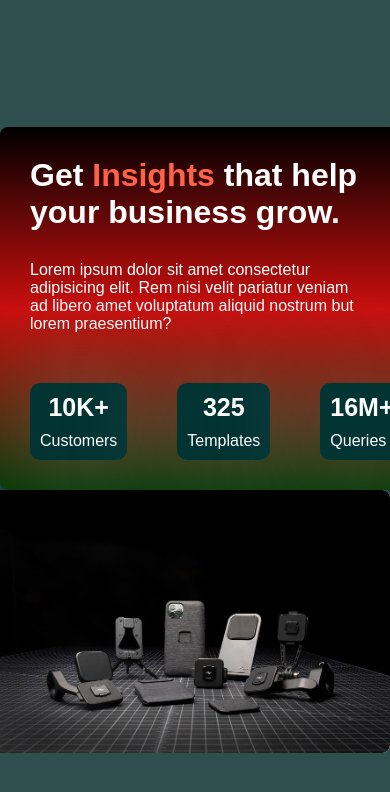
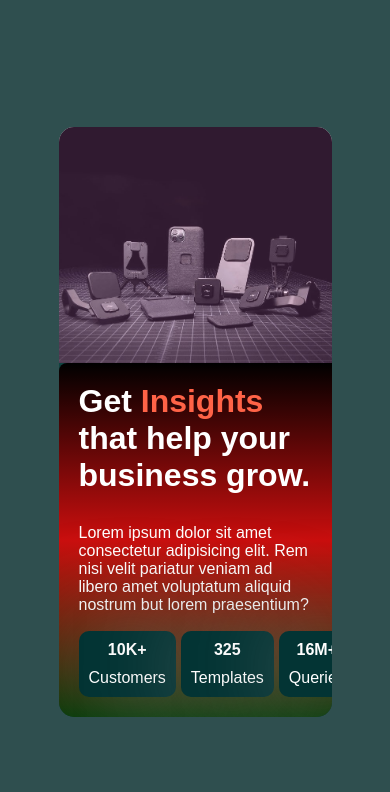
Before and after one commit to Asrafpavel/card, a plain HTML site: page index.html in a window 390 px wide. Drawn offline with Linux system fonts and the light colour scheme.

Commit message:
fixes media query

```diff
--- a/index.html
+++ b/index.html
@@ -30,6 +30,7 @@
 
         </div>
         <div class="img-container">
+            <div class="overlay"></div>
             <img src="image/3.jpg" alt="">
         </div>
     </div>
--- a/styles/style.css
+++ b/styles/style.css
@@ -13,11 +13,11 @@ body{
 }
 .card-container{
     background-color: rgb(16, 66, 64);
-    width: 70%;
-    height: 70%;
+    width: 70vw;
+    height:70vh;
     border-radius: 8px;
     display: flex;
-
+    overflow: hidden;
 }
 .primary{
     color: tomato;
@@ -57,29 +57,112 @@ body{
     width: 50%;
     background-color: #fff;
     border-radius: 8px;
+    position: relative;
 }
 .img-container > img{
     height: 100%;
     width: 100%;
-    border-bottom-right-radius: 8px;
-    border-top-right-radius: 8px;
+
     object-fit: cover;
 
 
+
 }
-@media screen and (max-width:576px) {
+
+.overlay{
+    background-color: rgb(238, 130, 238);
+    opacity: 0.2;
+    width: 100% ;
+    height: 100%;
+    position: absolute;
+}
+
+
+
+@media only screen and (max-width:1200px) {
 
     .card-container{
-        flex-direction: column;
-        width: 100%;
+        overflow: hidden;
+        border-radius: 15px;
+    }
+
+    .intro-container{
+        width: 70%;
+    }
+    .img-container{
+        width: 30%;
+
     }
     .items{
-        margin-top: 50px;
+        gap: 35px;
+        justify-content: space-around;
     }
+
+}
+@media only screen and (max-width:800px) {
+
+    .card-container{
+        flex-direction: column-reverse;
+        overflow: hidden;
+        border-radius: 15px;
+        height: 90vh;
+    }
+
     .intro-container{
         width: 100%;
+        height: 60%;
     }
     .img-container{
         width: 100%;
+        height: 50%;
+
+    }
+    .items{
+        gap: 20px;
+        justify-content: space-around;
+    }
+
+}
+@media only screen and (max-width:500px) {
+
+    .card-container{
+        flex-direction: column-reverse;
+        overflow: hidden;
+        border-radius: 15px;
+        height: 70vh;
+
+
+    }
+
+    .intro-container{
+        width: 100%;
+        height: 60%;
+        padding: 20px;
+    }
+    .img-container{
+        width: 100%;
+        height: 40%;
+
+    }
+
+    .items{
+        gap: 5px;
+
+
+    }
+    .items > div {
+        box-shadow: 4px 4px 100px 1px rgba(128, 128, 128, 0.708);
+        padding: 10px;
+        border-radius: 10px;
+        width: 100px;
+        background-color:rgb(3, 52, 52);
+    }
+    .items > div > h1{
+        margin-bottom: 10px;
+        font-size: 100%;
+        text-align: center;
+    }
+    .items > div > p{
+        text-align: center;
     }
 }
```
